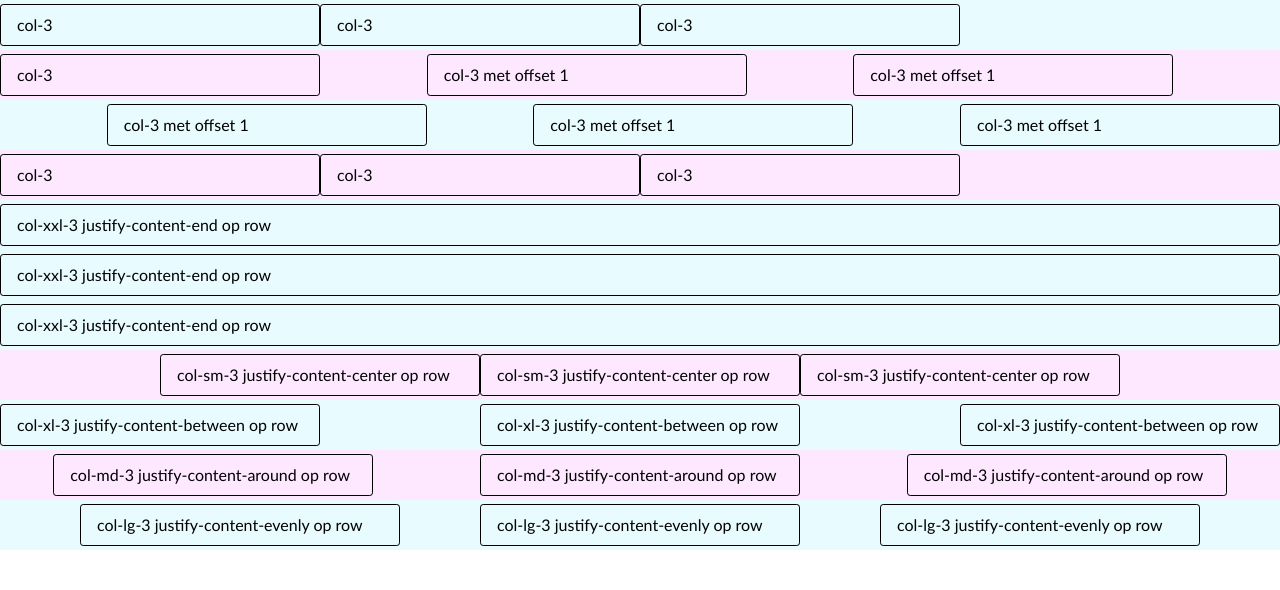
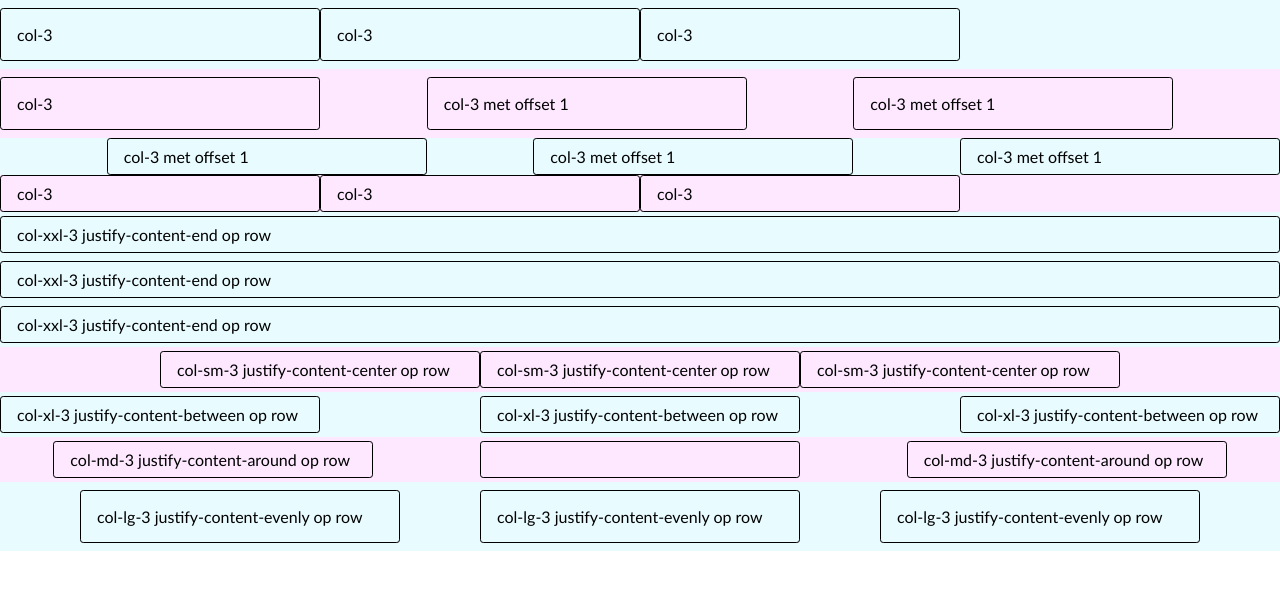
Before and after one commit to JanHuysmansPXL/Oefeningen_H9, a plain HTML site: page oefening1.html in a window 1280 px wide. Drawn offline with Linux system fonts and the light colour scheme.

Commit message:
Eerste Commit - Oefening 1 nagekeken door Kimberly. Oefening 2 begonnen.

```diff
--- a/oefening1.css
+++ b/oefening1.css
@@ -1,23 +1,14 @@
-
 * {
     margin: 0;
     padding: 0;
     box-sizing: border-box;
-}
-
-main p {
     font-family: 'Calibri', sans-serif;
-    color: #000000;
 }
 
 .box {
    /* background-color: #A2EEFF; */
     border: 1px solid #000;
     border-radius: .2rem;
-}
-
-.row-height {
-    height: auto;
 }
 
 .row:nth-of-type(odd) {
--- a/oefening1.html
+++ b/oefening1.html
@@ -4,58 +4,56 @@
   <meta charset="UTF-8">
   <meta name ='viewport' content="width=device-width, initial scale=1.0">
   <link rel="stylesheet" href="bootstrap-grid.min.css">
-  <link rel="stylesheet" href="bootstrap-reboot.min.css">
   <title>Oefening 1 - Oefening baart kunst</title>
   <link rel="stylesheet" href="oefening1.css">
 </head>
 <body>
   <main class="container-fluid">
-    <div class="row row-height">
-      <p class="box col-3 my-1 py-2 p-3">col-3</p>
-      <p class="box col-3 my-1 py-2 p-3">col-3</p>
-      <p class="box col-3 my-1 py-2 p-3">col-3</p>
+    <div class="row py-2">
+      <div class="box col-3 p-3"><p>col-3</p></div>
+      <div class="box col-3 p-3"><p>col-3</p></div>
+      <div class="box col-3 p-3"><p>col-3</p></div>
+    </div>
+    <div class="row py-2">
+      <div class="box col-3 p-3"><p>col-3</p></div>
+      <div class="box col-3 offset-1 p-3"><p>col-3 met offset 1</p></div>
+      <div class="box col-3 offset-1 p-3"><p>col-3 met offset 1</p></div>
     </div>
     <div class="row row-height">
-      <p class="box col-3 my-1 py-2 p-3">col-3</p>
-      <p class="box col-3 offset-1 my-1 py-2 p-3">col-3 met offset 1</p>
-      <p class="box col-3 offset-1 my-1 py-2 p-3">col-3 met offset 1</p>
+      <div class="box col-3 offset-1 py-2 p-3"><p>col-3 met offset 1</p></div>
+      <div class="box col-3 offset-1 py-2 p-3"><p>col-3 met offset 1</p></div>
+      <div class="box col-3 offset-1 py-2 p-3"><p>col-3 met offset 1</p></div>
     </div>
     <div class="row row-height">
-      <p class="box col-3 offset-1 my-1 py-2 p-3">col-3 met offset 1</p>
-      <p class="box col-3 offset-1 my-1 py-2 p-3">col-3 met offset 1</p>
-      <p class="box col-3 offset-1 my-1 py-2 p-3">col-3 met offset 1</p>
-    </div>
-    <div class="row row-height">
-      <p class="box col-3 my-1 py-2 p-3">col-3</p>
-      <p class="box col-3 my-1 py-2 p-3">col-3</p>
-      <p class="box col-3 my-1 py-2 p-3">col-3</p>
+      <div class="box col-3 py-2 p-3"><p>col-3</p></div>
+      <div class="box col-3 py-2 p-3"><p>col-3</p></div>
+      <div class="box col-3 py-2 p-3"><p>col-3</p></div>
     </div>
     <div class="row row-height justify-content-end">
-      <p class="box col-xxl-3 my-1 py-2 p-3">col-xxl-3 justify-content-end op row</p>
-      <p class="box col-xxl-3 my-1 py-2 p-3">col-xxl-3 justify-content-end op row</p>
-      <p class="box col-xxl-3 my-1 py-2 p-3">col-xxl-3 justify-content-end op row</p>
+      <div class="box col-xxl-3 my-1 py-2 p-3"><p>col-xxl-3 justify-content-end op row</p></div>
+      <div class="box col-xxl-3 my-1 py-2 p-3"><p>col-xxl-3 justify-content-end op row</p></div>
+      <div class="box col-xxl-3 my-1 py-2 p-3"><p>col-xxl-3 justify-content-end op row</p></div>
     </div>
     <div class="row row-height justify-content-center">
-      <p class="box col-sm-3 my-1 py-2 p-3">col-sm-3 justify-content-center op row</p>
-      <p class="box col-sm-3 my-1 py-2 p-3">col-sm-3 justify-content-center op row</p>
-      <p class="box col-sm-3 my-1 py-2 p-3">col-sm-3 justify-content-center op row</p>
+      <div class="box col-sm-3 my-1 py-2 p-3">col-sm-3 justify-content-center op row</div>
+      <div class="box col-sm-3 my-1 py-2 p-3">col-sm-3 justify-content-center op row</div>
+      <div class="box col-sm-3 my-1 py-2 p-3">col-sm-3 justify-content-center op row</div>
     </div>
     <div class="row row-height justify-content-between">
-      <p class="box col-xl-3 my-1 py-2 p-3">col-xl-3 justify-content-between op row</p>
-      <p class="box col-xl-3 my-1 py-2 p-3">col-xl-3 justify-content-between op row</p>
-      <p class="box col-xl-3 my-1 py-2 p-3">col-xl-3 justify-content-between op row</p>
+      <div class="box col-xl-3 my-1 py-2 p-3"><p>col-xl-3 justify-content-between op row</p></div>
+      <div class="box col-xl-3 my-1 py-2 p-3"><p>col-xl-3 justify-content-between op row</p></div>
+      <div class="box col-xl-3 my-1 py-2 p-3"><p>col-xl-3 justify-content-between op row</p></div>
     </div>
     <div class="row row-height justify-content-around">
-      <p class="box col-md-3 my-1 py-2 p-3">col-md-3 justify-content-around op row</p>
-      <p class="box col-md-3 my-1 py-2 p-3">col-md-3 justify-content-around op row</p>
-      <p class="box col-md-3 my-1 py-2 p-3">col-md-3 justify-content-around op row</p>
+      <div class="box col-md-3 my-1 py-2 p-3"><p>col-md-3 justify-content-around op row</p></div>
+      <div class="box col-md-3 my-1 py-2 p-3"><p></p></div>
+      <div class="box col-md-3 my-1 py-2 p-3"><p>col-md-3 justify-content-around op row</p></div>
     </div>
-    <div class="row row-height justify-content-evenly">
-      <p class="box col-lg-3 my-1 py-2 p-3">col-lg-3 justify-content-evenly op row</p>
-      <p class="box col-lg-3 my-1 py-2 p-3">col-lg-3 justify-content-evenly op row</p>
-      <p class="box col-lg-3 my-1 py-2 p-3">col-lg-3 justify-content-evenly op row</p>
+    <div class="row py-2 justify-content-evenly">
+      <div class="box col-lg-3 p-3"><p>col-lg-3 justify-content-evenly op row</p></div>
+      <div class="box col-lg-3 p-3"><p>col-lg-3 justify-content-evenly op row</p></div>
+      <div class="box col-lg-3 p-3"><p>col-lg-3 justify-content-evenly op row</p></div>
     </div>
-
   </main>
 </body>
 </html>
```
